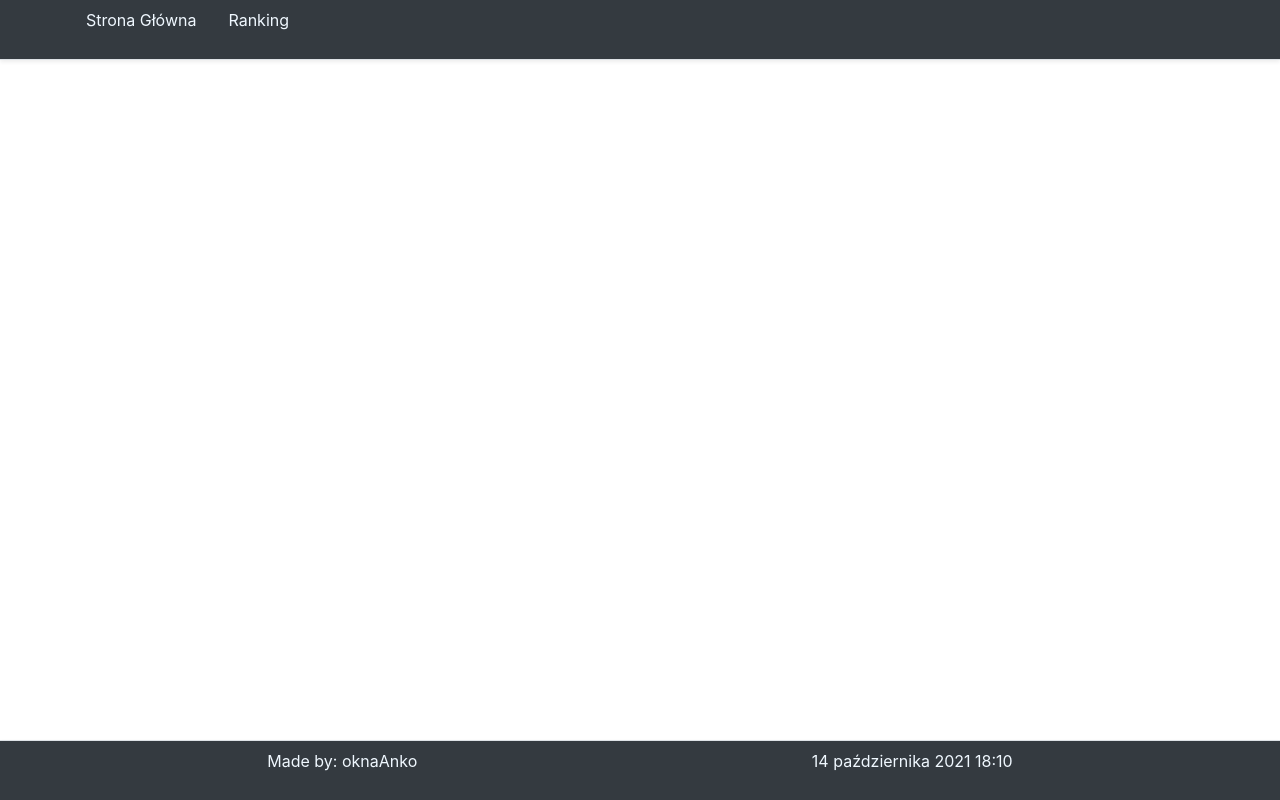
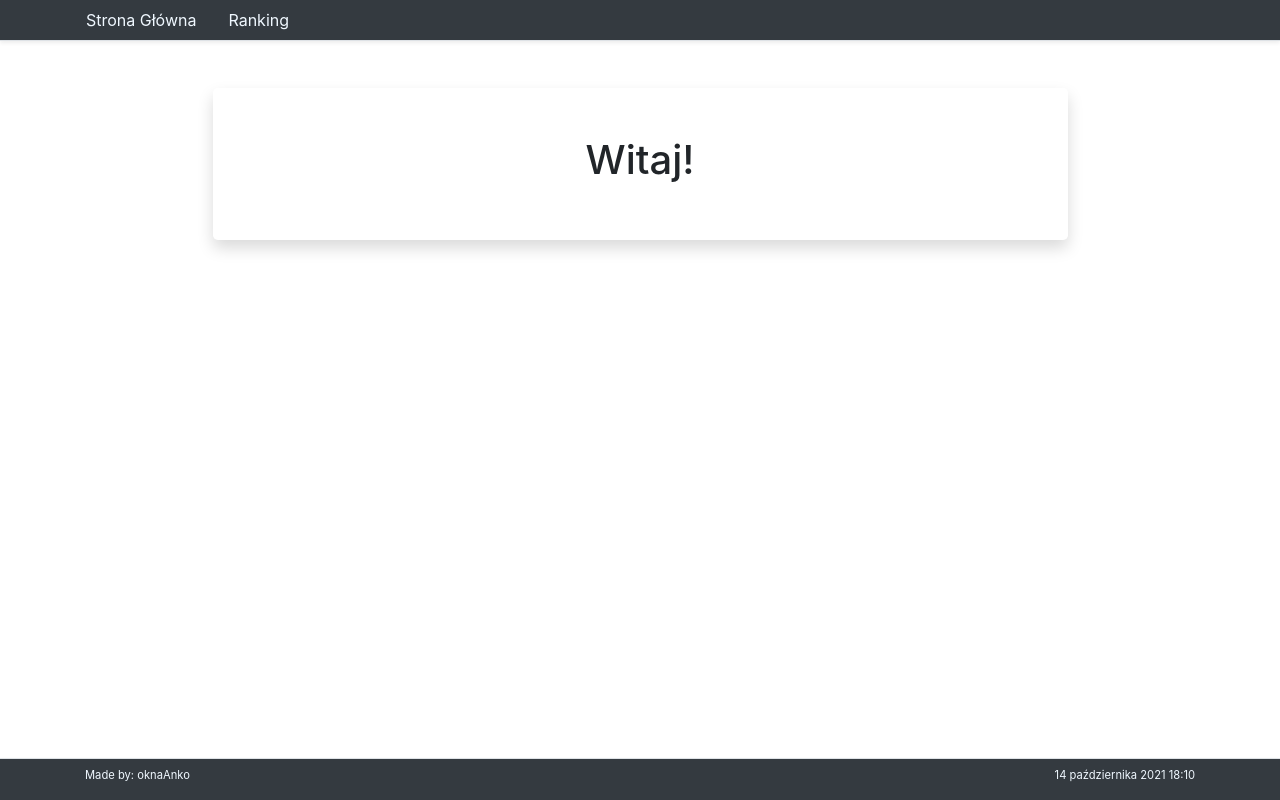
Before and after one commit to oknaAnko/football-angular, an Angular app: page /home in a window 1280 px wide. Built offline with nearby package versions, Linux system fonts and the light colour scheme.

Commit message:
styles: Add styling

```diff
--- a/src/app/app.component.html
+++ b/src/app/app.component.html
@@ -10,12 +10,23 @@
     </ul>
   </nav>
 </header>
+
 <footer class="border-top bg-dark shadow-sm text-center">
-  <div
-    class="max-width mx-auto d-flex flex-row justify-content-around w-100 mt-2"
-  >
-    <p class="text-left align-self-center">Made by: oknaAnko</p>
-    <p>{{ date }}</p>
+  <div class="container">
+    <div
+      class="
+        max-width
+        mx-auto
+        d-flex
+        flex-row
+        justify-content-between
+        w-100
+        mt-2
+      "
+    >
+      <p class="text-left align-self-center">Made by: oknaAnko</p>
+      <p>{{ date }}</p>
+    </div>
   </div>
 </footer>
 <router-outlet></router-outlet>
--- a/src/app/error-page/error-page.component.html
+++ b/src/app/error-page/error-page.component.html
@@ -1,3 +1,6 @@
-<p>error-page works!</p>
-<h2>Page Not Found</h2>
-<p>Chyba coś poszło nie tak :( Podana strona nie istnieje</p>
+<main class="content max-width mx-auto pt-5">
+  <div class="edit-container text-center">
+    <h3>Page Not Found</h3>
+    <p>Chyba coś poszło nie tak :( Podana strona nie istnieje</p>
+  </div>
+</main>
--- a/src/app/home-page/home-page.component.html
+++ b/src/app/home-page/home-page.component.html
@@ -1 +1,5 @@
-<p>home-page works!</p>
+<main class="content max-width mx-auto pt-5">
+  <div class="edit-container text-center shadow">
+    <h1>Witaj!</h1>
+  </div>
+</main>
--- a/src/app/ranking-page/ranking-page.component.html
+++ b/src/app/ranking-page/ranking-page.component.html
@@ -1,14 +1,32 @@
-<main class="content">
-  <p>{{ title }}</p>
-  <p>{{ season }}</p>
+<main class="content max-width mx-auto pt-5">
+  <div class="container">
+    <h2>{{ title }}</h2>
+    <p>sezon: {{ season }}</p>
+
+    <div class="row row-cols-3 border-bottom border-1 w-50 pb-2 titles">
+      <div class="col">Miejsce</div>
+      <div class="col">Skrót</div>
+      <div class="col">Nazwa</div>
+    </div>
+
     <ul>
-    <li *ngFor="let standing of standings">
+      <li
+        class="row row-cols-3 border-bottom border-1 w-50"
+        *ngFor="let standing of standings"
+      >
+        <div class="col py-1">
           <span *ngIf="standing.note; else noteMissing">{{
             standing.note.rank
           }}</span>
           <ng-template #noteMissing> Brak </ng-template>
-
+        </div>
+        <div class="col py-1">
+          {{ standing.team.abbreviation }}
+        </div>
+        <div class="col py-1">
           {{ standing.team.displayName }}
+        </div>
       </li>
     </ul>
+  </div>
 </main>
--- a/src/styles.scss
+++ b/src/styles.scss
@@ -1,6 +1,3 @@
-/* You can add global styles to this file, and also import other style files */
-
-/* Importing Bootstrap SCSS file. */
 @import "~bootstrap/scss/bootstrap";
 
 * {
@@ -15,7 +12,18 @@ header {
   left: 0;
   right: 0;
   z-index: 10;
-  min-height: 60px;
+  min-height: 40px;
+}
+
+footer {
+  position: fixed;
+  bottom: 0;
+  left: 0;
+  right: 0;
+  z-index: 10;
+  min-height: 40px;
+  color: aliceblue;
+  font-size: 0.7rem;
 }
 
 .max-width {
@@ -23,22 +31,24 @@ header {
 }
 
 .content {
-  // min-height: calc(100vh - 150px);
-  margin-top: 60px;
-  margin-bottom: 60px;
+  margin-top: 40px;
+  margin-bottom: 40px;
 }
+
+.edit-container {
+  width: 75%;
+  margin: 0 auto 3rem auto;
+  padding: 3rem;
+  border-radius: 0.3rem;
+}
+
 .a-link {
   color: aliceblue;
   &:hover {
     color: bisque;
   }
 }
-footer {
-  position: fixed;
-  bottom: 0;
-  left: 0;
-  right: 0;
-  z-index: 10;
-  min-height: 60px;
-  color: aliceblue;
+
+.titles {
+  font-weight: 600;
 }
```
Lines whose indentation alone changed are shown as unchanged.
